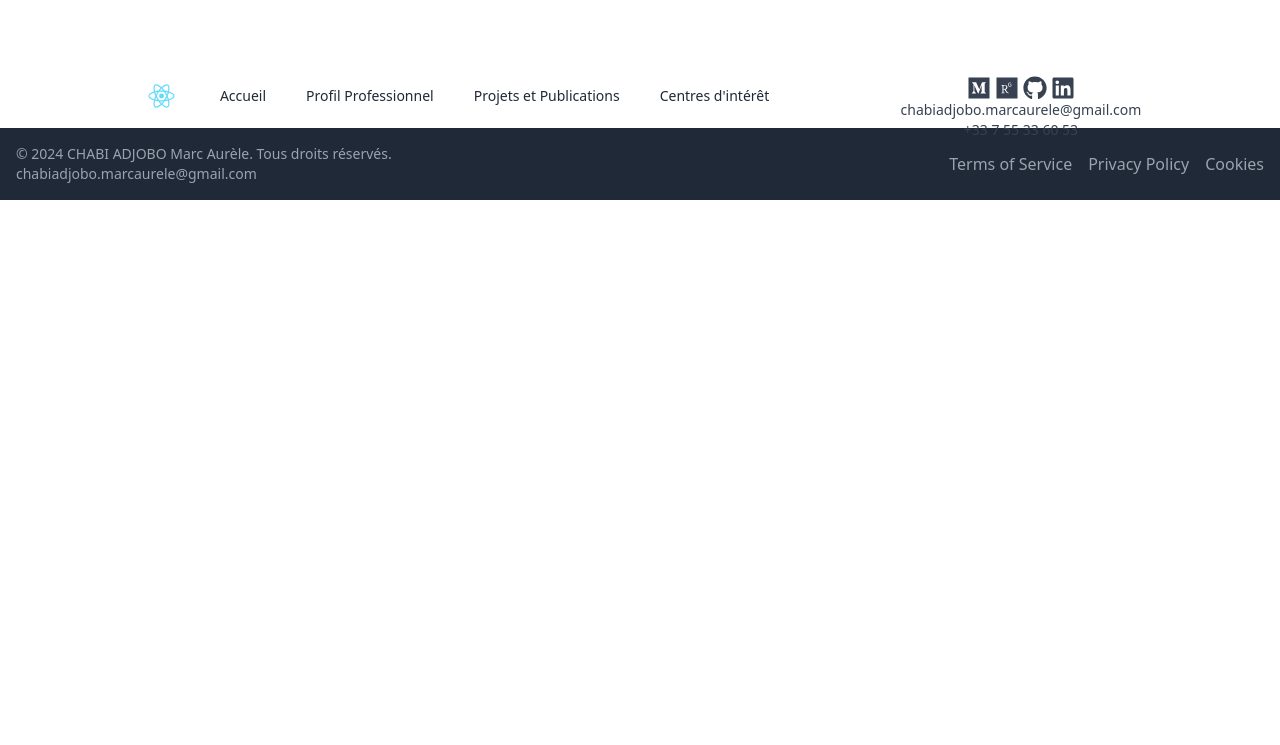
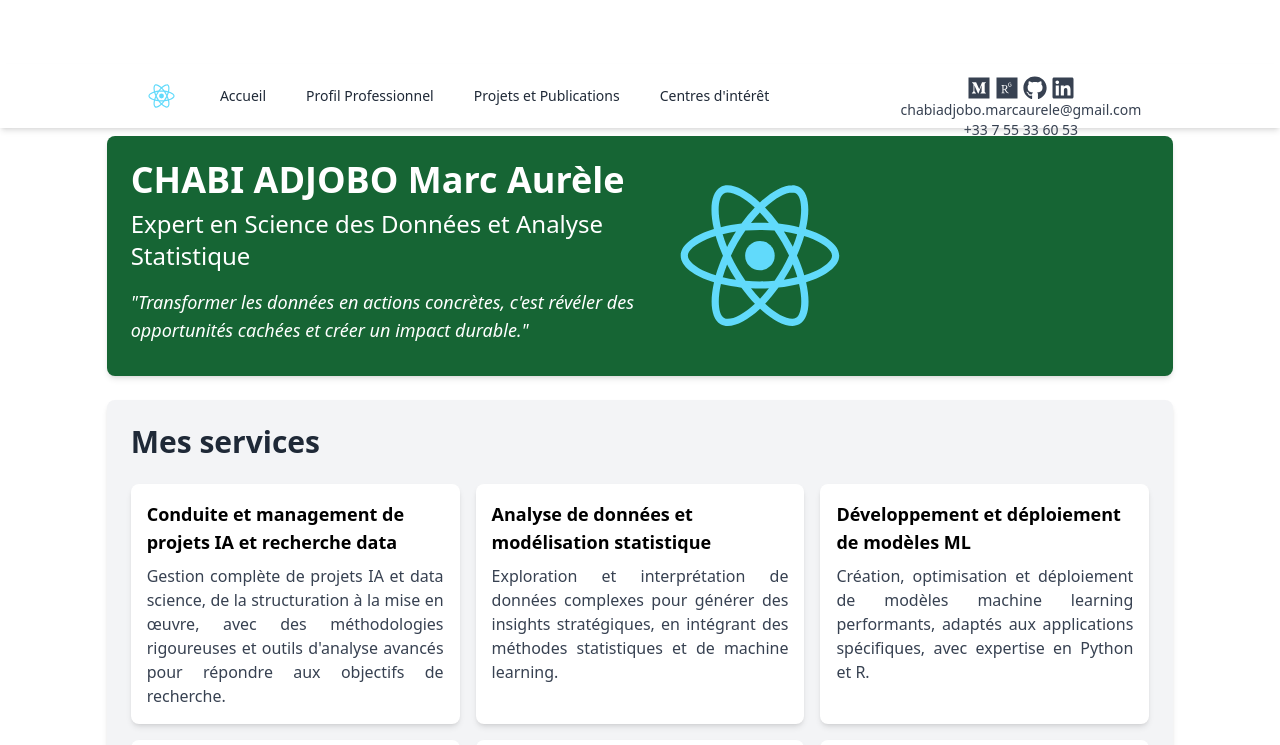
Before and after one commit to chabiadjobo/portfolio, a React (Create React App) app: page / in a window 1280 px wide. Shown: the top 745 px of the page. Built offline with nearby package versions, Linux system fonts and the light colour scheme.

Commit message:
Update homepage url from package.json

```diff
--- a/package.json
+++ b/package.json
@@ -1,6 +1,6 @@
 {
   "name": "portfolio",
-  "homepage": "https://chabiadjobo.github.io/",
+  "homepage": "https://chabiadjobo.github.io/portfolio",
   "version": "0.1.0",
   "private": true,
   "dependencies": {
--- a/src/App.js
+++ b/src/App.js
@@ -11,10 +11,10 @@ function App() {
     <Router>
       <Header />
       <Routes>
-        <Route path="/portfolio" element={<Home />} />
-        <Route path="/portfolio/profil" element={<Profil />} />
-        <Route path="/portfolio/projetspublications" element={<Projetspublications />} />
-        <Route path="/portfolio/centredinterets" element={<Centredinterets />} />
+        <Route path="/" element={<Home />} />
+        <Route path="/profil" element={<Profil />} />
+        <Route path="/projetspublications" element={<Projetspublications />} />
+        <Route path="/centredinterets" element={<Centredinterets />} />
       </Routes>
       <Footer />
     </Router>
```
